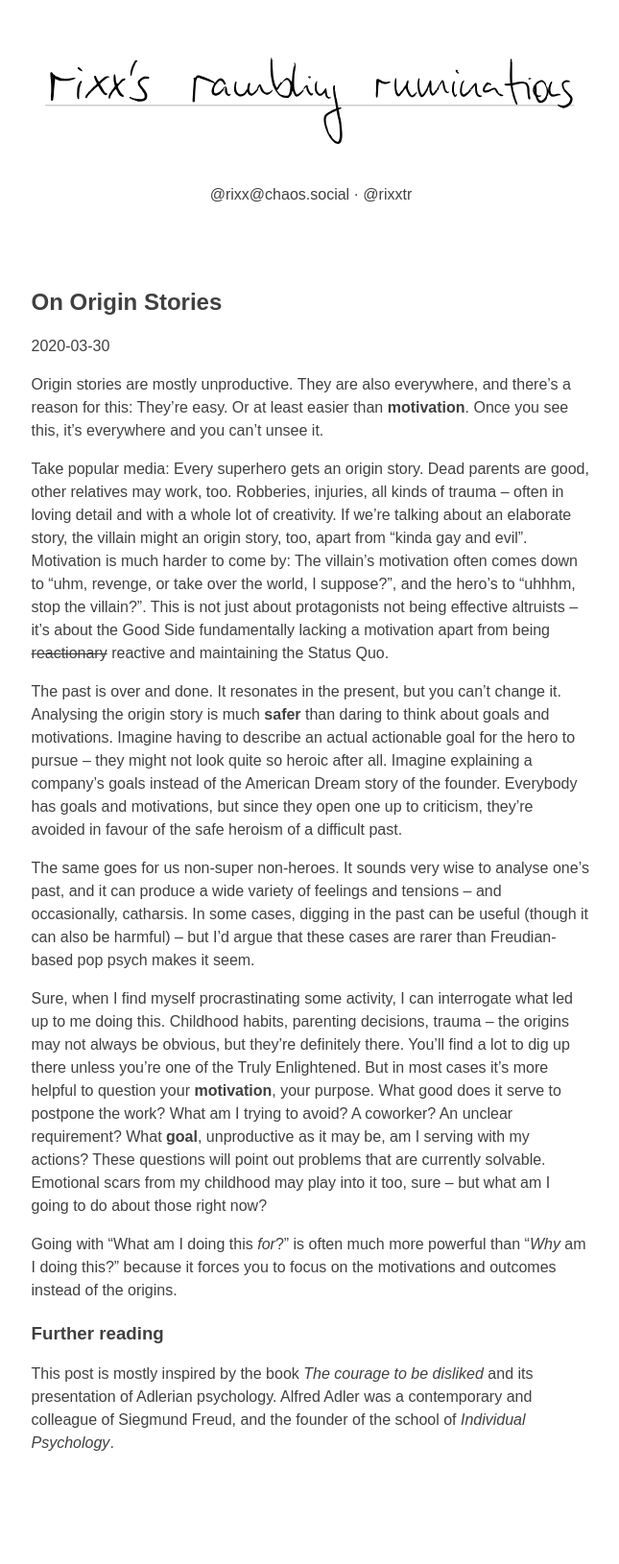
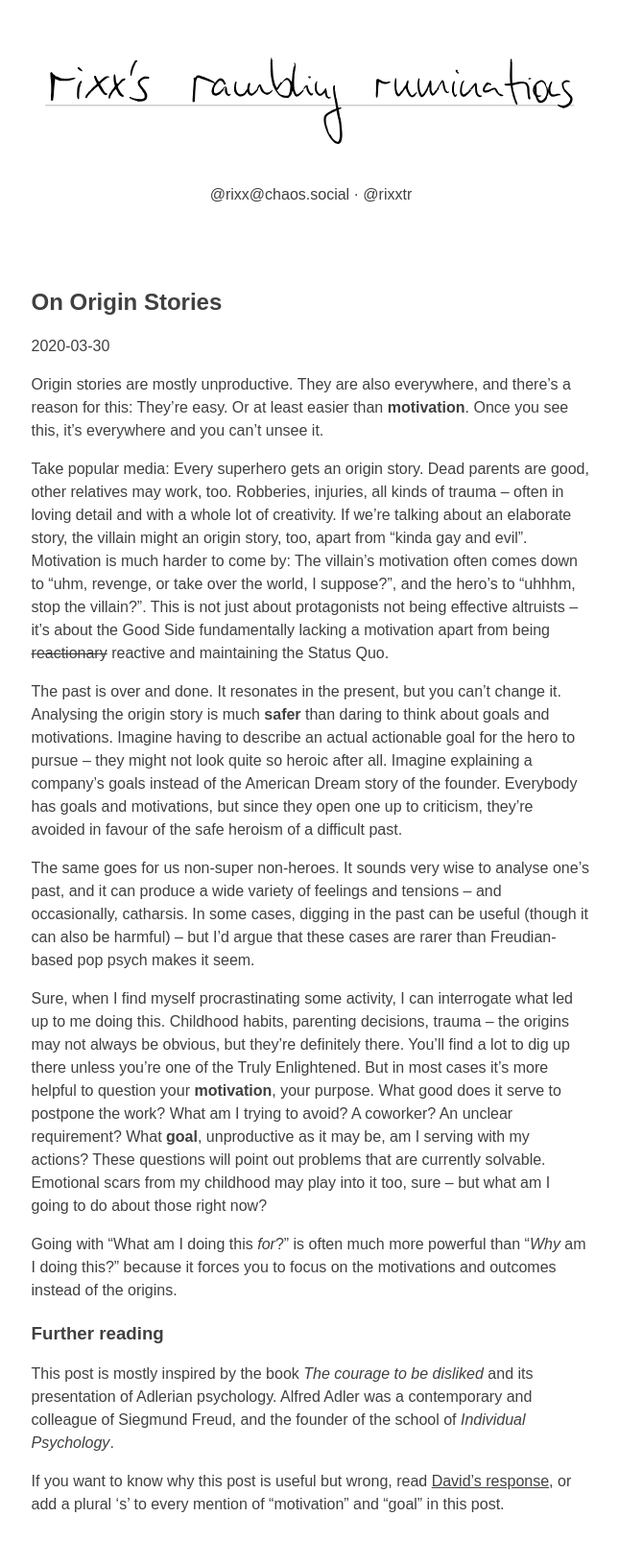
Before and after one commit to rixx/ramble, a Jekyll site: the page built from _posts/2020-03-30-on-origin-stories.md, in a window 1280 px wide. Shown: the whole page at 96% size, without its empty margins (316-961 px from the left). Built offline with Jekyll 4.4.1, drawn with Linux system fonts in a browser that asks for light colours; before the commit the page ends 1566 px from its top, so only the background shows below that.

Commit message:
Update to include David's response

```diff
--- a/_posts/2020-03-30-on-origin-stories.md
+++ b/_posts/2020-03-30-on-origin-stories.md
@@ -42,3 +42,7 @@ to focus on the motivations and outcomes instead of the origins.
 This post is mostly inspired by the book *The courage to be disliked* and its presentation of Adlerian psychology.
 Alfred Adler was a contemporary and colleague of Siegmund Freud, and the founder of the school of *Individual
 Psychology*.
+
+If you want to know why this post is useful but wrong, read [David's
+response](https://notebook.drmaciver.com/posts/2020-04-02-09:44.html), or add a plural 's' to every mention of
+"motivation" and "goal" in this post.
```
